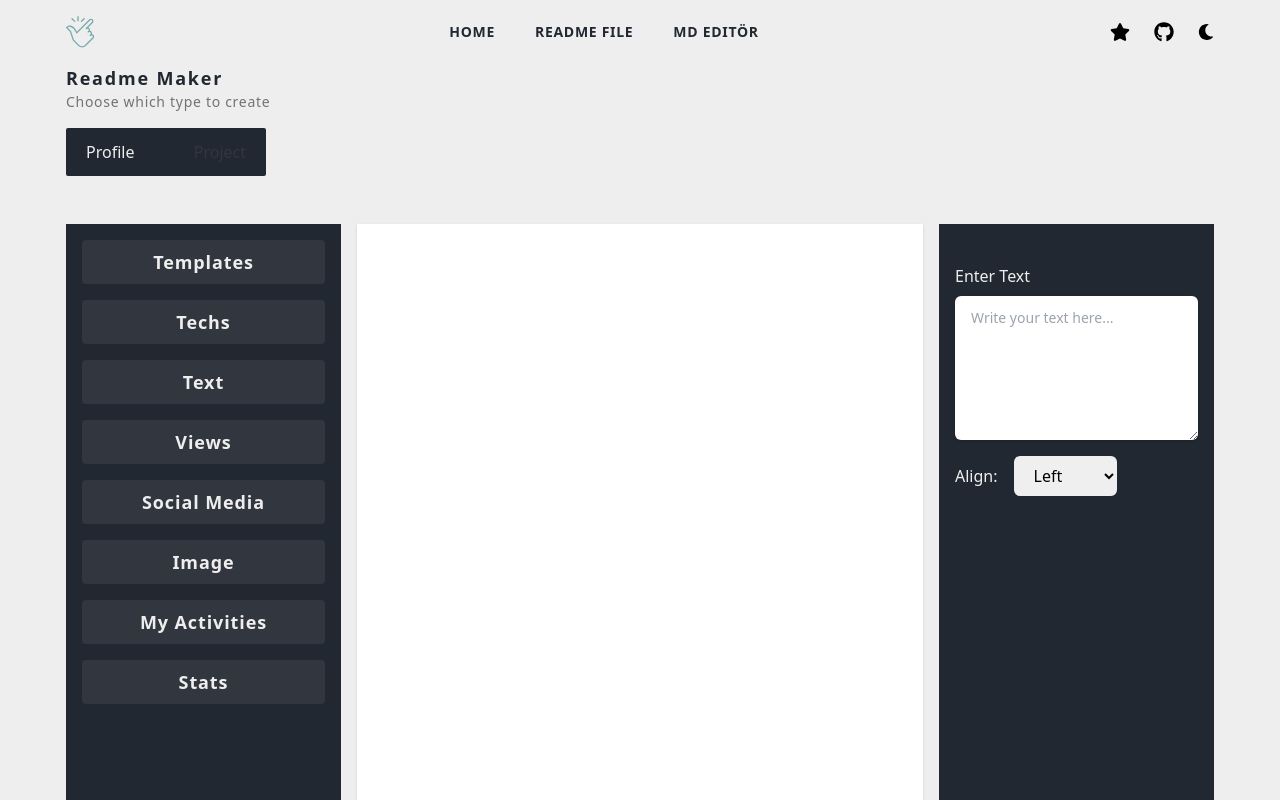
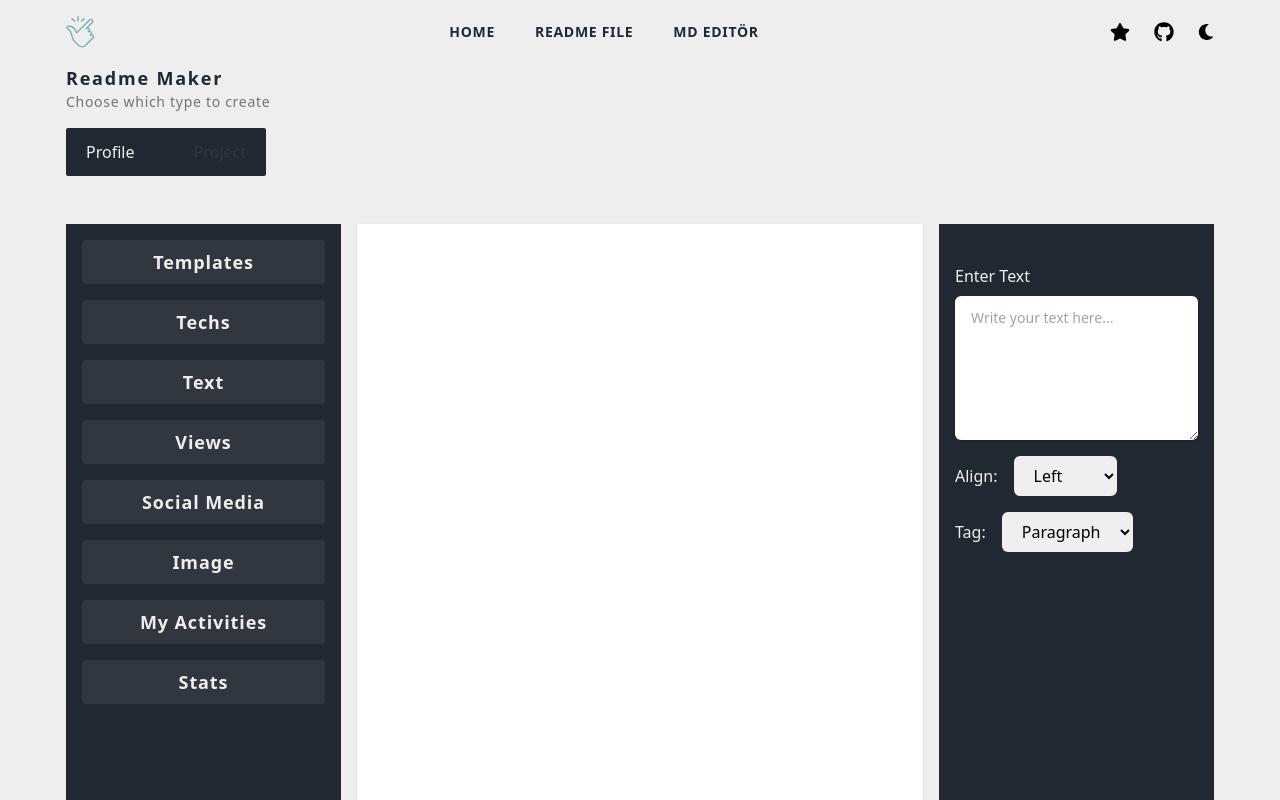
Before and after one commit to poyrazavsever/readme-maker, a Next.js app: page /readmemaker in a window 1280 px wide. Both pictures are taken after a click on the button "Text". Shown: the top 800 px of the page. Built offline with nearby package versions, Linux system fonts and the light colour scheme.

Commit message:
feat: added tag select box

```diff
--- a/components/ReadmeMaker/ProfileCustomization/TextCustomization.jsx
+++ b/components/ReadmeMaker/ProfileCustomization/TextCustomization.jsx
@@ -1,14 +1,14 @@
-import React, { useState, useRef, useEffect } from 'react';
+import React, { useState, useEffect } from 'react';
 
 function TextCustomization({ setText }) {
     const [text, setTextState] = useState('');
     const [align, setAlign] = useState('left');
-    const textareaRef = useRef(null);
+    const [tag, setTag] = useState('p');
 
     useEffect(() => {
-        const markdownText = `<p align="${align}">${text}</p>`;
+        const markdownText = `<${tag} align="${align}">${text}</${tag}>`;
         setText(markdownText);
-    }, [text, align, setText]);
+    }, [text, align, tag, setText]);
 
     const handleTextChange = (e) => {
         setTextState(e.target.value);
@@ -18,6 +18,10 @@ function TextCustomization({ setText }) {
         setAlign(e.target.value);
     };
 
+    const handleTagChange = (e) => {
+        setTag(e.target.value);
+    };
+
     return (
         <div className="flex flex-col pt-6">
             <label htmlFor="customText" className="block font-medium text-primary dark:text-fourth">
@@ -25,7 +29,6 @@ function TextCustomization({ setText }) {
             </label>
             <textarea
                 id="customText"
-                ref={textareaRef}
                 onChange={handleTextChange}
                 placeholder="Write your text here..."
                 rows="6"
@@ -42,6 +45,21 @@ function TextCustomization({ setText }) {
                     <option value="right">Right</option>
                 </select>
             </div>
+            <div className="flex items-center mt-4 space-x-4">
+                <label className="block font-medium text-primary dark:text-fourth">Tag:</label>
+                <select
+                    value={tag}
+                    onChange={handleTagChange}
+                    className="block py-2 px-4 rounded-md dark:bg-fourth dark:text-primary">
+                    <option value="p">Paragraph</option>
+                    <option value="h1">Heading 1</option>
+                    <option value="h2">Heading 2</option>
+                    <option value="h3">Heading 3</option>
+                    <option value="h4">Heading 4</option>
+                    <option value="h5">Heading 5</option>
+                    <option value="h6">Heading 6</option>
+                </select>
+            </div>
         </div>
     );
 }
```
